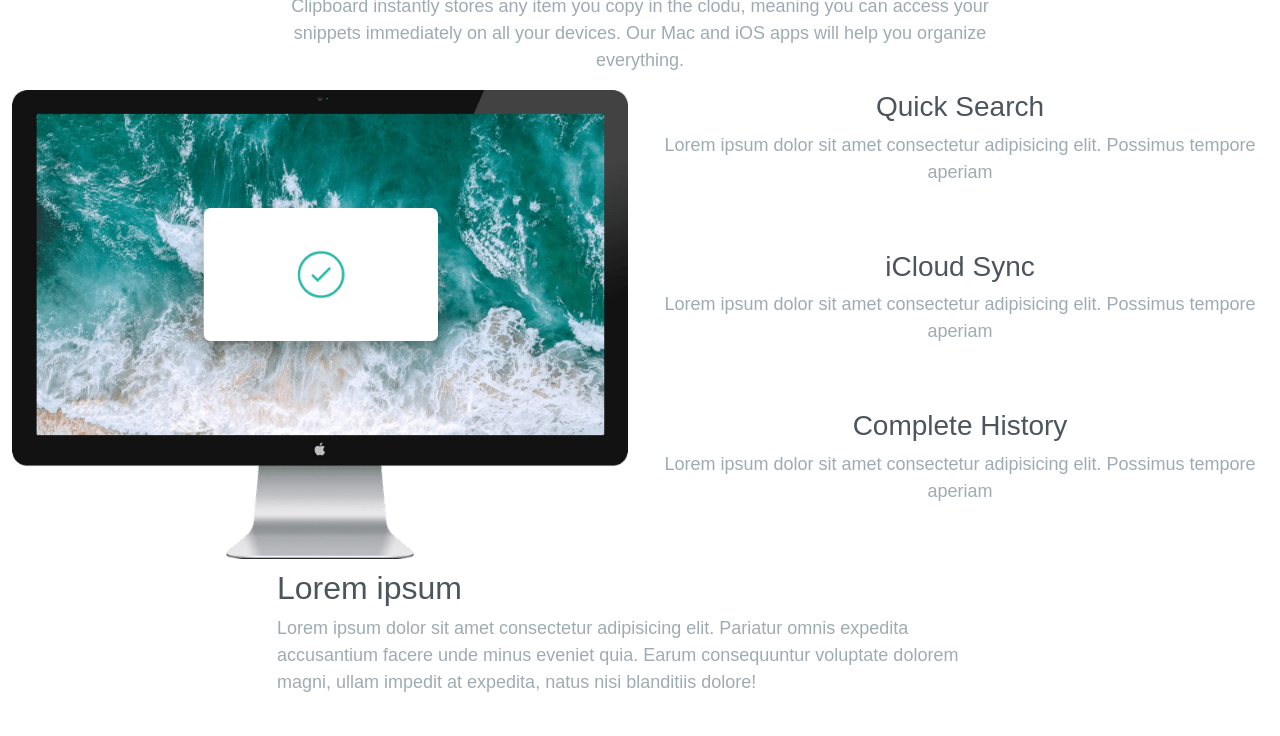
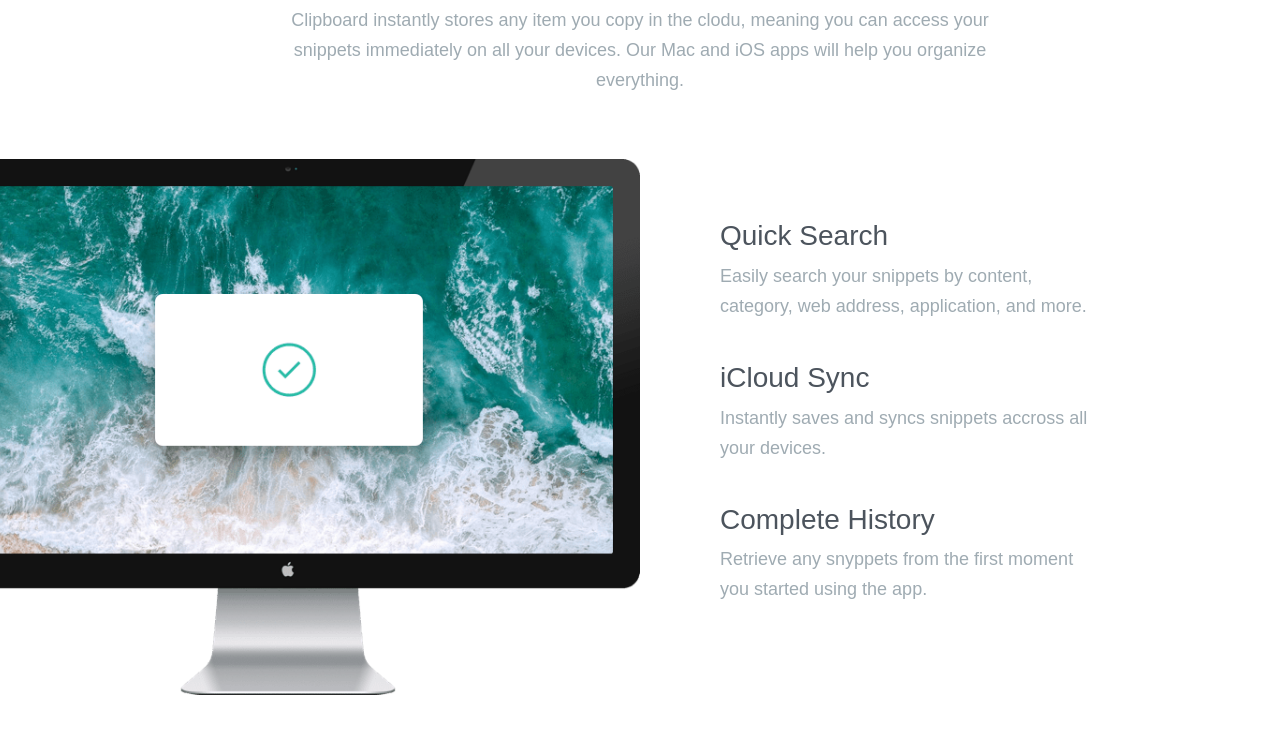
Before and after one commit to SimoL-003/clipboard-landing-page-master, a plain HTML site: page index.html in a window 1280 px wide. Shown: the part 644-1380 px from the top of the page. Drawn offline with nearby package versions, Linux system fonts and the light colour scheme; a web font is replaced by a local one.

Commit message:
function section

```diff
--- a/css/style.css
+++ b/css/style.css
@@ -11,6 +11,7 @@
 
 /* UTILITIES */
 .container {
+    padding: 0 25px;
     max-width: 750px;
 }
 
@@ -39,12 +40,20 @@ h1 {
     font-size: 34px;
 }
 
+h2 {
+    font-size: 28px;
+}
+
+p {
+    line-height: 30px;
+}
+
 /* BUTTONS */
 .my-button {
     color: #fff;
     border-radius: 50px;
     padding: 12px 36px;
-    font-size: 14px;
+    font-size: 16px;
 }
 
 .my-button:hover {
@@ -106,3 +115,23 @@ h1 {
         display: flex;
     }
 }
+
+@media only screen and (min-width:768px) {
+    .functions .img {
+        position: relative;
+    }
+
+    .functions .img img {
+        width: 110%;
+        min-width: 650px;
+        max-width: 750px;
+        position: absolute;
+        top: 0px;
+        right: 0px;
+    }
+
+    .functions .text {
+        text-align: start;
+        padding: 60px 80px;
+    }
+}
--- a/index.html
+++ b/index.html
@@ -67,13 +67,13 @@
     <!-- /HERO SECTION -->
 
     <!-- FUNCTIONS -->
-    <section class="functions pt-5">
+    <section class="functions pt-5 pb-5">
 
       <!-- Functions heading -->
-      <div class="container text-center">
+      <div class="container text-center pb-5">
         <div class="row">
           <div class="col">
-            <h2>Keep track of your snippets</h2>
+            <h2 class="pb-2">Keep track of your snippets</h2>
             <p>Clipboard instantly stores any item you copy in the clodu, meaning you can access your snippets immediately on all your devices. Our Mac and iOS apps will help you organize everything.</p>
           </div>
         </div>
@@ -81,23 +81,23 @@
 
       <!-- Function img + functions -->
       <div class="container-fluid">
-        <div class="img-text row">
-          <div class="img col-12 col-md-6">
+        <div class="img-text row ">
+          <div class="img col-12 col-md-6 pb-5">
             <img src="./images/image-computer.png"
                  alt="Computer">
           </div>
-          <div class="text col-12 col-md-6">
-            <div class="pb-5">
+          <div class="text col-12 col-md-6 col-lg-5 pb-5">
+            <div class="pb-4">
               <h3>Quick Search</h3>
-              <p>Lorem ipsum dolor sit amet consectetur adipisicing elit. Possimus tempore aperiam</p>
+              <p>Easily search your snippets by content, category, web address, application, and more.</p>
             </div>
-            <div class="pb-5">
+            <div class="pb-4">
               <h3>iCloud Sync</h3>
-              <p>Lorem ipsum dolor sit amet consectetur adipisicing elit. Possimus tempore aperiam</p>
+              <p>Instantly saves and syncs snippets accross all your devices.</p>
             </div>
-            <div class="pb-5">
+            <div class="pb-4">
               <h3>Complete History</h3>
-              <p>Lorem ipsum dolor sit amet consectetur adipisicing elit. Possimus tempore aperiam</p>
+              <p>Retrieve any snyppets from the first moment you started using the app.</p>
             </div>
           </div>
         </div>
```
